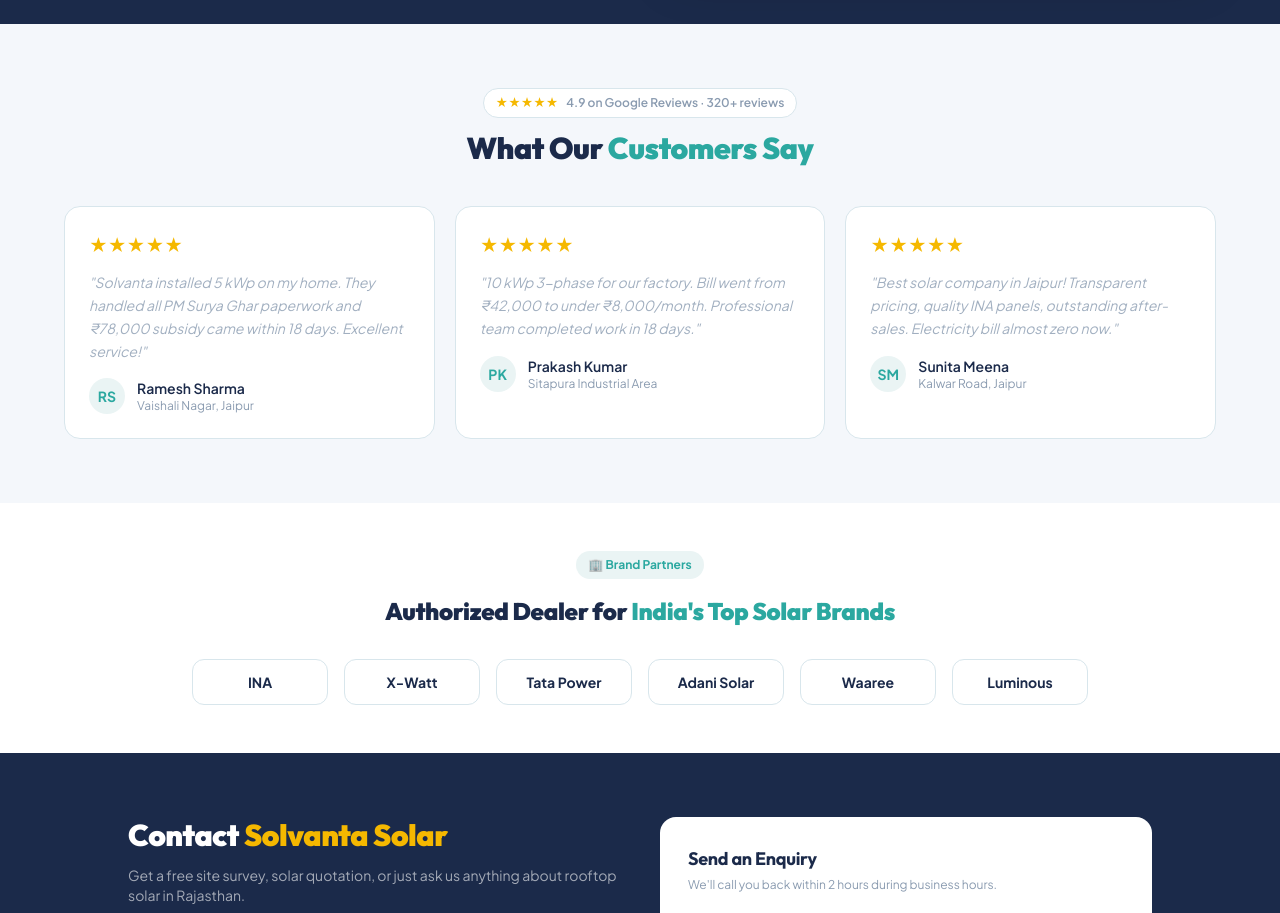
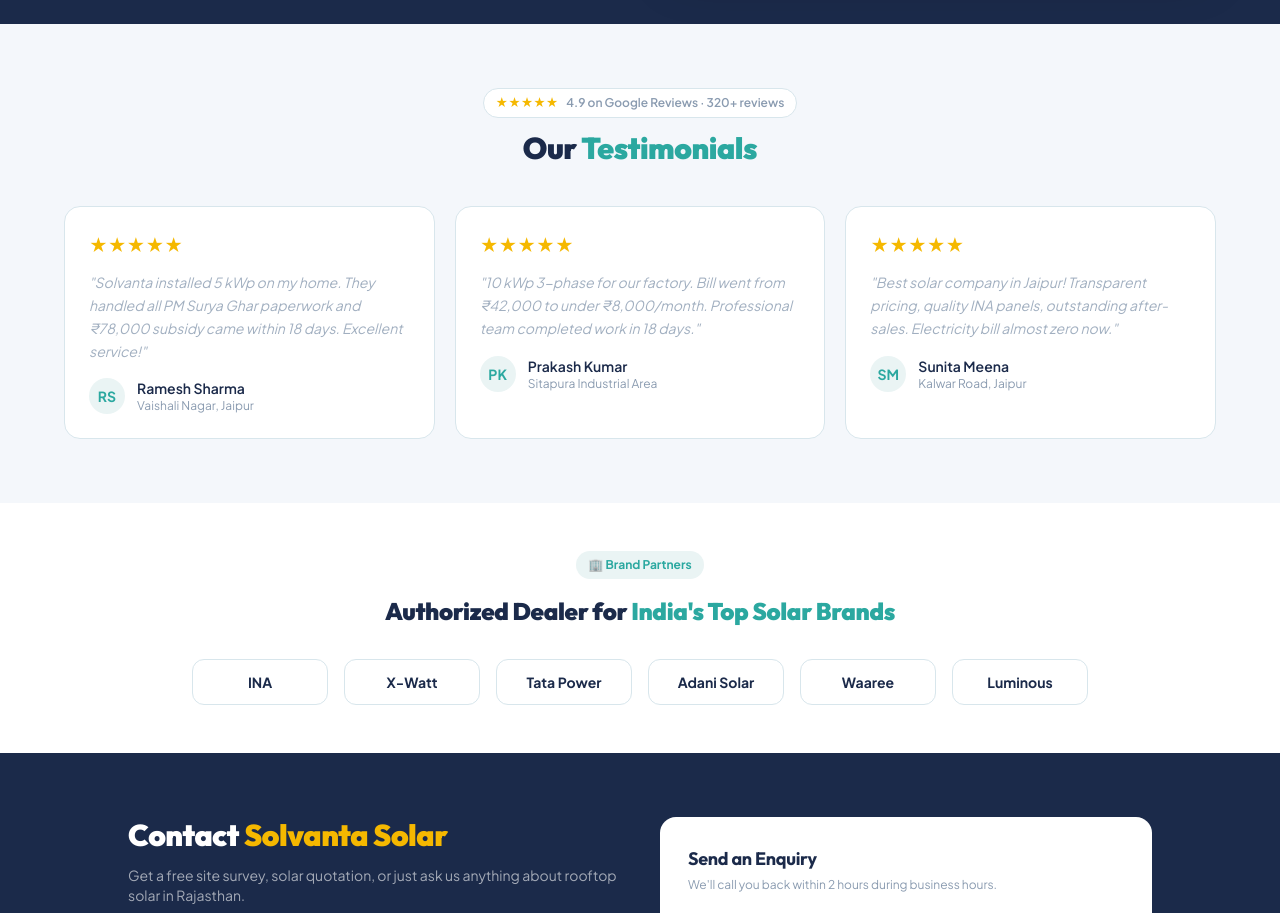
Before and after one commit to solvantasolarhelp-wq/solvento-web, a Next.js app: page / in a window 1280 px wide. Shown: the part 1860-2773 px from the top of the page. Built offline with nearby package versions, Linux system fonts and the light colour scheme.

Commit message:
chore: change reviews heading to 'Our Testimonials'

```diff
--- a/app/page.tsx
+++ b/app/page.tsx
@@ -232,7 +232,7 @@
             <div className="inline-flex items-center gap-2 bg-white border border-sol-sl px-3 py-1.5 rounded-full text-xs font-semibold text-sol-gray mb-3">
               <span className="text-sol-gold">★★★★★</span> 4.9 on Google Reviews · 320+ reviews
             </div>
-            <h2 className="text-3xl font-black text-sol-navy">What Our <span className="text-sol-teal">Customers Say</span></h2>
+            <h2 className="text-3xl font-black text-sol-navy">Our <span className="text-sol-teal">Testimonials</span></h2>
           </div>
           <div className="grid md:grid-cols-3 gap-5">
             {reviews.map(r => (
```
